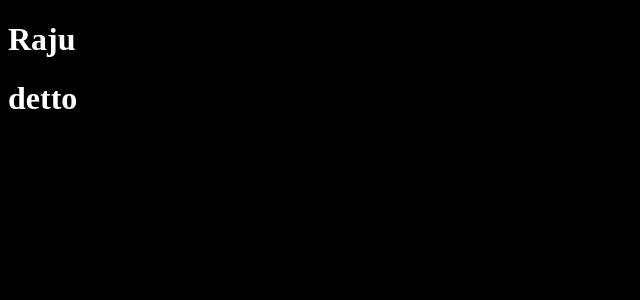
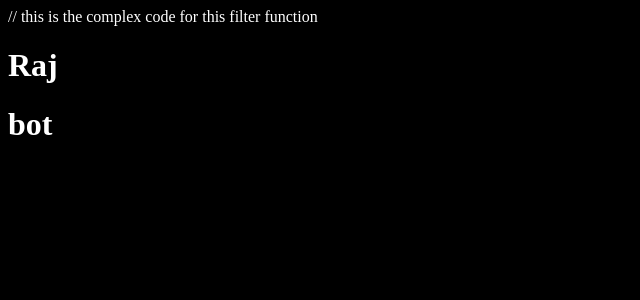
Before and after one commit to Rajan-4900/basics_React_learning, a React (Vite) app: page / in a window 1280 px wide. Shown: the top 300 px of the page, without its empty margins (0-640 px from the left). Built offline with nearby package versions, Linux system fonts and the light colour scheme.

Commit message:
easy and complex code is defined in the code using comments options

```diff
--- a/src/components/Filter.jsx
+++ b/src/components/Filter.jsx
@@ -8,11 +8,13 @@ const Filter = () => {
         { id: 4, name: "detto", active: false },
     ];
 
+    // easy to code for this filter function
     // const active_person = person.filter(data => !data.active)
     // console.log(active_person);
     return (
         <div>
-            {person.filter((data) => !data.active).map((item) => ( // this is for diaplying in the screen for true
+            // this is the complex code for this filter function
+            {person.filter((data) => data.active).map((item) => ( // this is for diaplying in the screen for true
                 <div key={item.id}>
                     <h1>{item.name}</h1>
                 </div>
```
